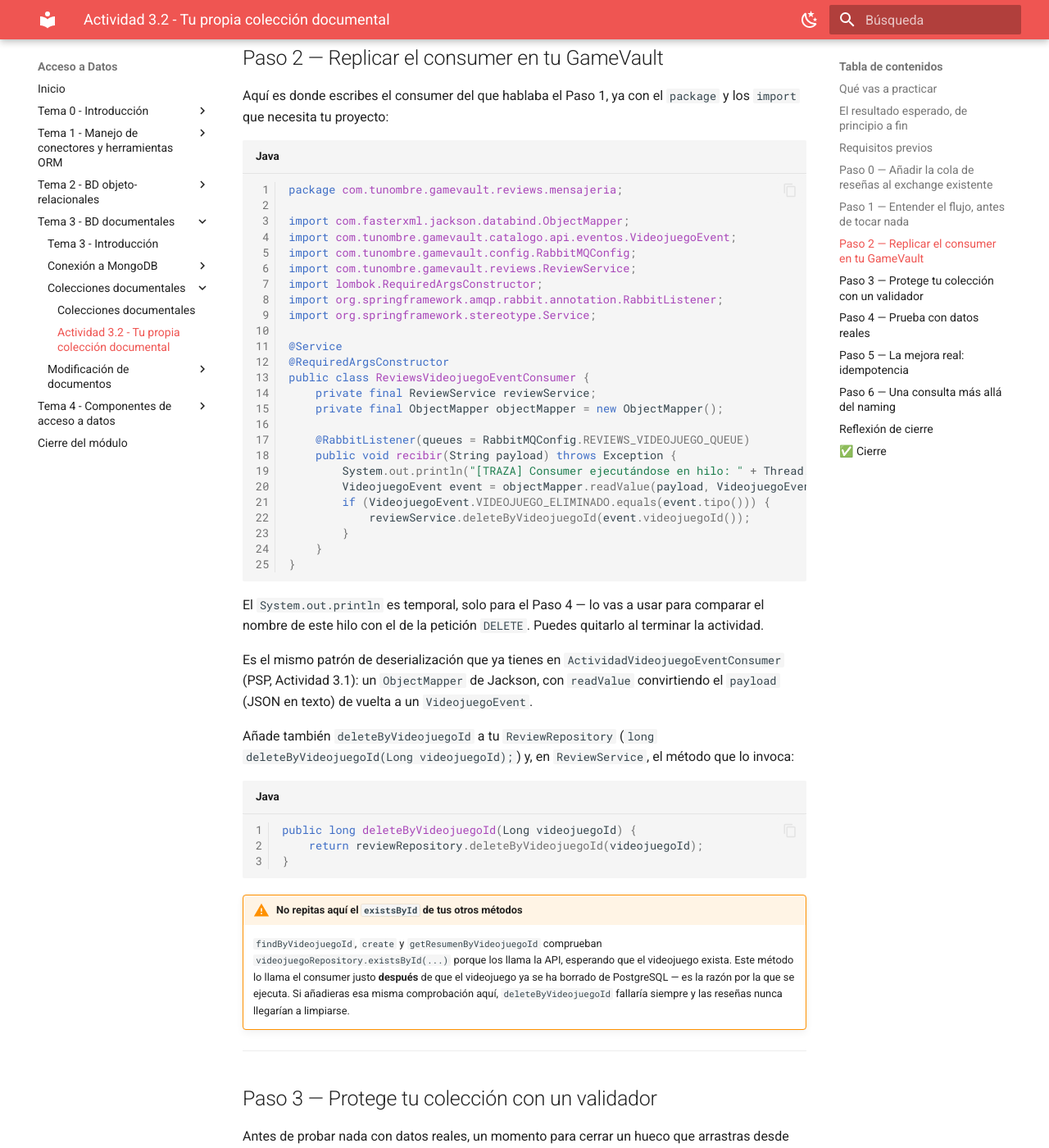
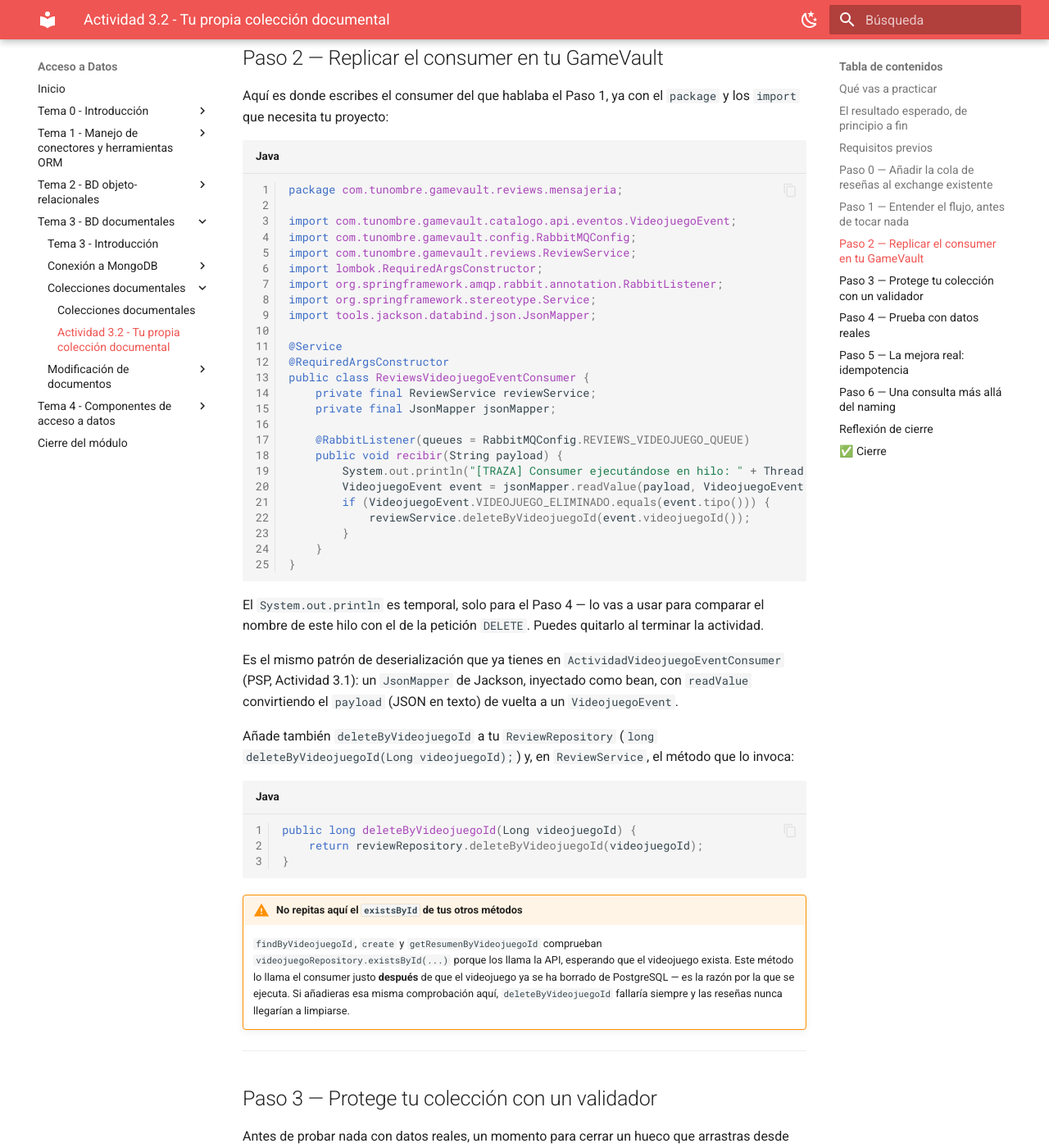
Before and after one commit to aitorventura/acceso-a-datos, an MkDocs documentation site: the page built from docs/tema3/actividad_3_2.md, in a window 1280 px wide and 1400 px high, scrolled down 3474 px. Shown: the whole window at 82% size. Built offline with MkDocs 1.6.1 and Material for MkDocs 9.7.7, drawn with Linux system fonts in a browser that asks for light colours.

Commit message:
Actualiza ReviewsVideojuegoEventConsumer a JsonMapper inyectado
Sustituye el ObjectMapper de Jackson 2 instanciado a mano por un JsonMapper
inyectado como bean, en línea con el resto del proyecto tras adoptar Jackson 3.

````diff
--- a/docs/tema3/actividad_3_2.md
+++ b/docs/tema3/actividad_3_2.md
@@ -109,24 +109,24 @@ Aquí es donde escribes el consumer del que hablaba el Paso 1, ya con el `packag
 ```java
 package com.tunombre.gamevault.reviews.mensajeria;
 
-import com.fasterxml.jackson.databind.ObjectMapper;
 import com.tunombre.gamevault.catalogo.api.eventos.VideojuegoEvent;
 import com.tunombre.gamevault.config.RabbitMQConfig;
 import com.tunombre.gamevault.reviews.ReviewService;
 import lombok.RequiredArgsConstructor;
 import org.springframework.amqp.rabbit.annotation.RabbitListener;
 import org.springframework.stereotype.Service;
+import tools.jackson.databind.json.JsonMapper;
 
 @Service
 @RequiredArgsConstructor
 public class ReviewsVideojuegoEventConsumer {
     private final ReviewService reviewService;
-    private final ObjectMapper objectMapper = new ObjectMapper();
+    private final JsonMapper jsonMapper;
 
     @RabbitListener(queues = RabbitMQConfig.REVIEWS_VIDEOJUEGO_QUEUE)
-    public void recibir(String payload) throws Exception {
+    public void recibir(String payload) {
         System.out.println("[TRAZA] Consumer ejecutándose en hilo: " + Thread.currentThread().getName());
-        VideojuegoEvent event = objectMapper.readValue(payload, VideojuegoEvent.class);
+        VideojuegoEvent event = jsonMapper.readValue(payload, VideojuegoEvent.class);
         if (VideojuegoEvent.VIDEOJUEGO_ELIMINADO.equals(event.tipo())) {
             reviewService.deleteByVideojuegoId(event.videojuegoId());
         }
@@ -136,7 +136,7 @@ public class ReviewsVideojuegoEventConsumer {
 
 El `System.out.println` es temporal, solo para el Paso 4 — lo vas a usar para comparar el nombre de este hilo con el de la petición `DELETE`. Puedes quitarlo al terminar la actividad.
 
-Es el mismo patrón de deserialización que ya tienes en `ActividadVideojuegoEventConsumer` (PSP, Actividad 3.1): un `ObjectMapper` de Jackson, con `readValue` convirtiendo el `payload` (JSON en texto) de vuelta a un `VideojuegoEvent`.
+Es el mismo patrón de deserialización que ya tienes en `ActividadVideojuegoEventConsumer` (PSP, Actividad 3.1): un `JsonMapper` de Jackson, inyectado como bean, con `readValue` convirtiendo el `payload` (JSON en texto) de vuelta a un `VideojuegoEvent`.
 
 Añade también `deleteByVideojuegoId` a tu `ReviewRepository` (`long deleteByVideojuegoId(Long videojuegoId);`) y, en `ReviewService`, el método que lo invoca:
 
````
